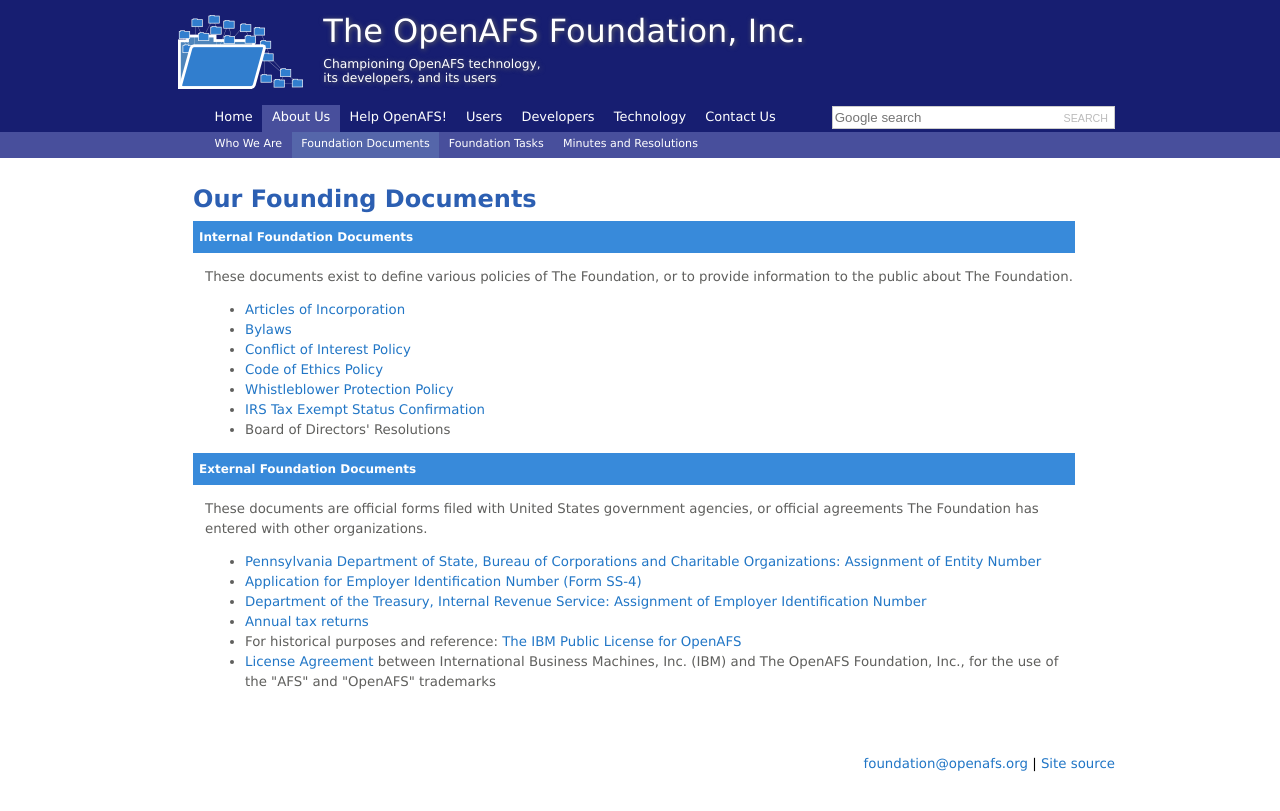
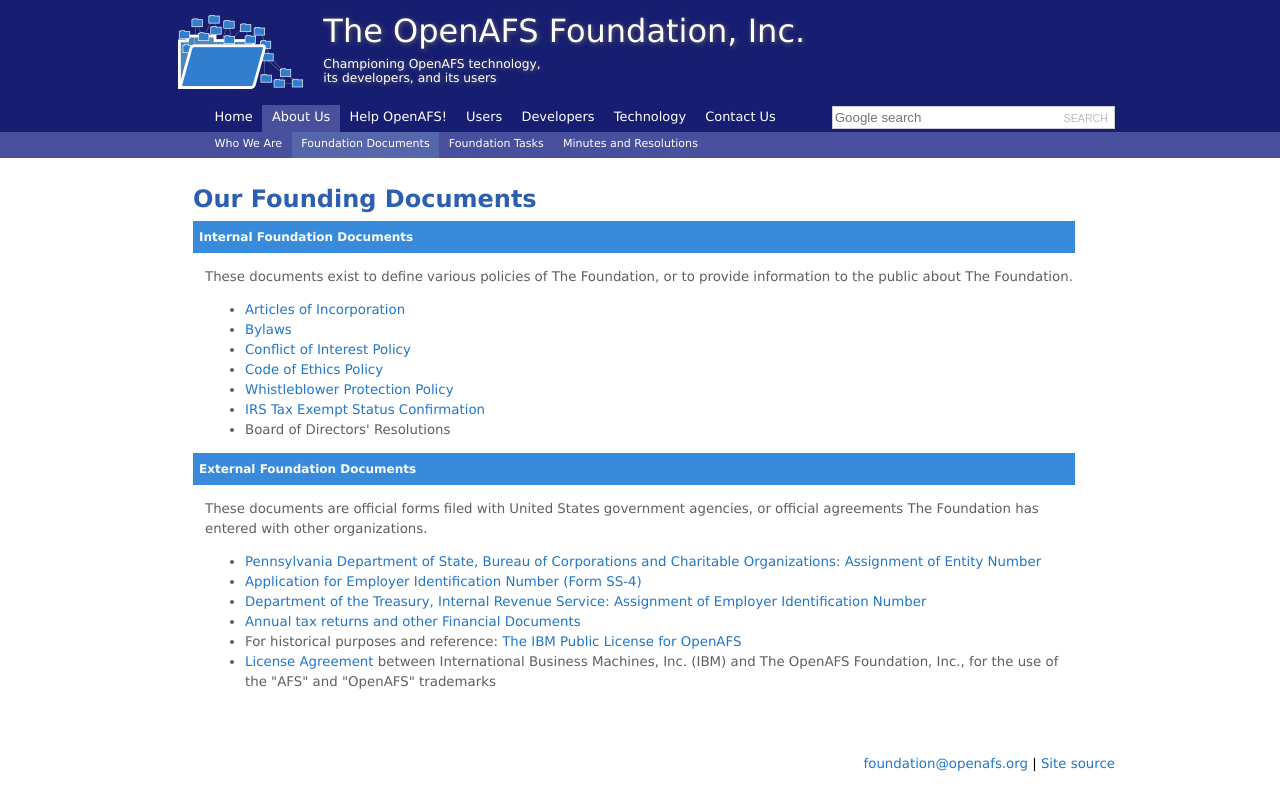
Before and after one commit to openafsfoundation/openafsfoundation.org, a Jekyll site: the page built from docs/index.md, in a window 1280 px wide. Shown: the top 811 px of the page. Built offline with Jekyll 4.4.1, drawn with Linux system fonts in a browser that asks for light colours.

Commit message:
Update index.md

```diff
--- a/docs/index.md
+++ b/docs/index.md
@@ -26,6 +26,6 @@
 * [Pennsylvania Department of State, Bureau of Corporations and Charitable Organizations: Assignment of Entity Number](openafs-foundation-accepted-incorporation.pdf)
 * [Application for Employer Identification Number (Form SS-4)](openafs-foundation-ss4.pdf)
 * [Department of the Treasury, Internal Revenue Service: Assignment of Employer Identification Number](openafs-foundation-irs-ein.pdf)
-* [Annual tax returns]({{site.github.url}}/about/finance/)
+* [Annual tax returns and other Financial Documents]({{site.github.url}}/about/finance/)
 * For historical purposes and reference: [The IBM Public License for OpenAFS](https://www.openafs.org/dl/license10.html)
 * [License Agreement](openafs-foundation-ibm-trademark-agreement.pdf) between International Business Machines, Inc. (IBM) and The OpenAFS Foundation, Inc., for the use of the "AFS" and "OpenAFS" trademarks
```
